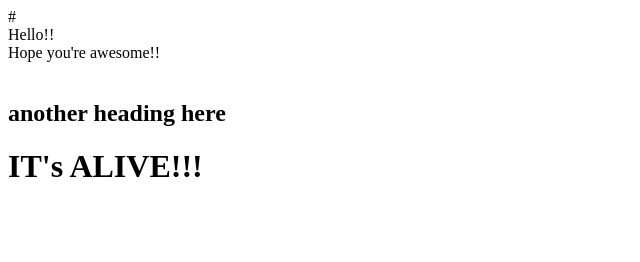
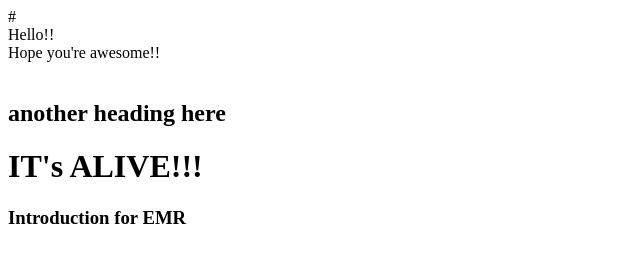
Before and after one commit to siddharthvora87/EMRWebsite, a plain HTML site: page index.html in a window 1280 px wide. Shown: the whole page, without its empty margins (0-640 px from the left). Drawn offline with Linux system fonts and the light colour scheme.

Commit message:
Update index.html

```diff
--- a/index.html
+++ b/index.html
@@ -3,3 +3,4 @@ Hello!!<br>
 Hope you're awesome!!<br><br>
 <h2> another heading here</h2>
 <h1 style="font-family:verdana, color:greenreen;">IT's ALIVE!!! </h1>
+<h3>Introduction for EMR</h3>
```
